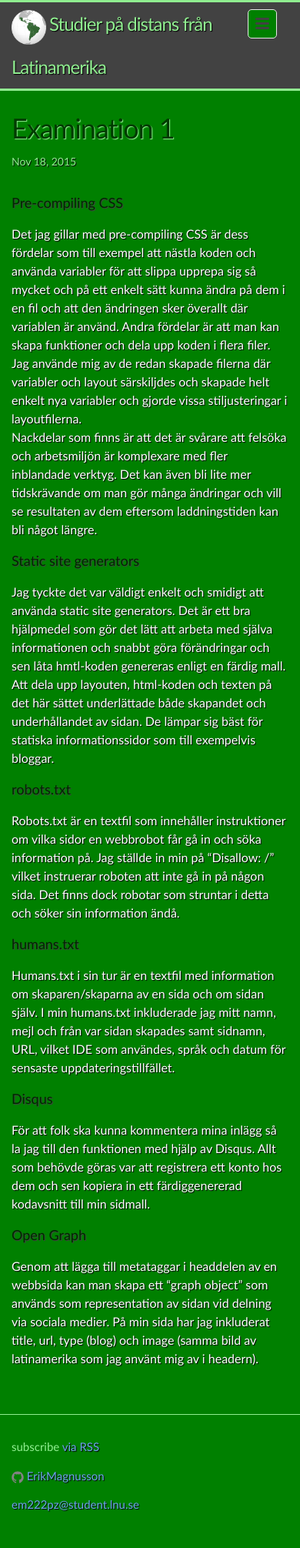
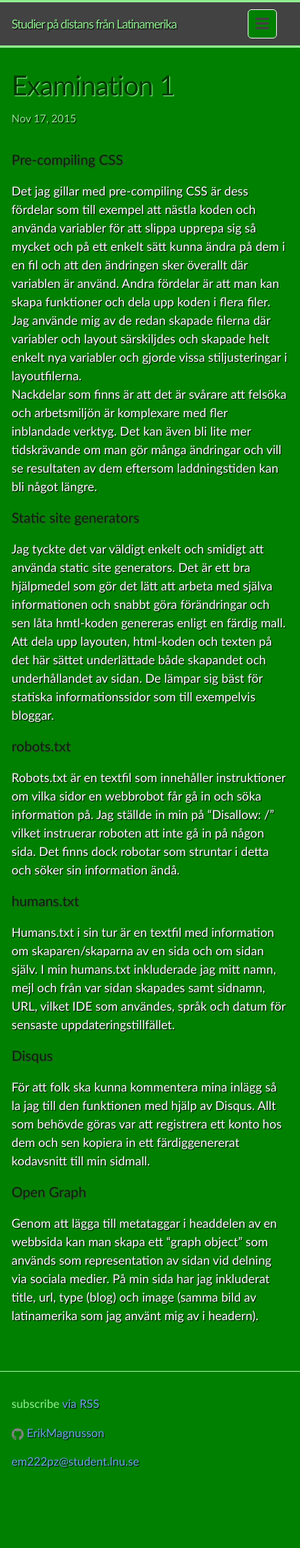
Before and after one commit to ErikMagnusson/erikmagnusson.github.io, a Jekyll site: the page built from _posts/2015-11-17-examination1.markdown, in a window 390 px wide. Shown: the whole page at 77% size. Built offline with Jekyll 4.4.1, drawn with Linux system fonts in a browser that asks for light colours; comment, search, counter and statistics services are not loaded; after the commit the page ends 1955 px from its top, so only the background shows below that.

Commit message:
Media queries.

```diff
--- a/_includes/header.html
+++ b/_includes/header.html
@@ -2,7 +2,7 @@
 
   <div class="wrapper">
 
-    <img src="../../../../../pics/latinamerika.png" alt="Karta över latinamerika." height="45">
+    <img class="img-header" src="../../../../../pics/latinamerika.png" alt="Karta över latinamerika.">
 
     <a class="site-title" href="{{ site.baseurl }}/">{{ site.title }}</a>
 
--- a/_posts/2015-11-18-examination1.markdown
+++ b/_posts/2015-11-17-examination1.markdown
@@ -1,7 +1,7 @@
 ---
 layout: post
 title:  "Examination 1"
-date:   2015-11-18
+date:   2015-11-17
 categories: examinationer
 ---
 
@@ -33,7 +33,7 @@ datum för sensaste uppdateringstillfället.
 
 #### Disqus
 För att folk ska kunna kommentera mina inlägg så la jag till den funktionen med hjälp av Disqus. Allt som behövde göras
-var att registrera ett konto hos dem och sen kopiera in ett färdiggenererad kodavsnitt till min sidmall.
+var att registrera ett konto hos dem och sen kopiera in ett färdiggenererat kodavsnitt till min sidmall.
 
 #### Open Graph
 Genom att lägga till metataggar i headdelen av en webbsida kan man skapa ett "graph object" som används som representation
--- a/_sass/_layout.scss
+++ b/_sass/_layout.scss
@@ -11,6 +11,18 @@
     position: relative;
 }
 
+.img-header {
+    height: 45px;
+
+    @include media-query($title-s) {
+        height: 35px;
+    }
+
+    @include media-query($title-xs) {
+        display: none;
+    }
+}
+
 .site-title {
     font-size: 24px;
     line-height: 56px;
@@ -21,6 +33,18 @@
     &,
     &:visited {
         color: $lightgreen;
+    }
+
+    @include media-query($title-s) {
+        font-size: 20px;
+    }
+
+    @include media-query($title-xs) {
+        font-size: 16px;
+    }
+
+    @include media-query($title-xxs) {
+        font-size: 14px;
     }
 }
 
@@ -43,7 +67,7 @@
         }
     }
 
-    @include media-query($on-palm) {
+    @include media-query($nav-icon) {
         position: absolute;
         top: 9px;
         right: 30px;
--- a/css/main.scss
+++ b/css/main.scss
@@ -23,6 +23,10 @@ $grey-color-dark:  darken($grey-color, 25%);
 
 $on-palm:          600px;
 $on-laptop:        800px;
+$nav-icon:         850px;
+$title-s:          550px;
+$title-xs:         450px;
+$title-xxs:        350px;
 
 $darkgreen: darkgreen;
 $lightgreen: lightgreen;
```
Also changed, not shown: _config.yml (line endings or trailing spaces), _posts/2015-11-01-chichen-itza.markdown (renamed from _posts/2015-11-10-chichen-itza.markdown).
